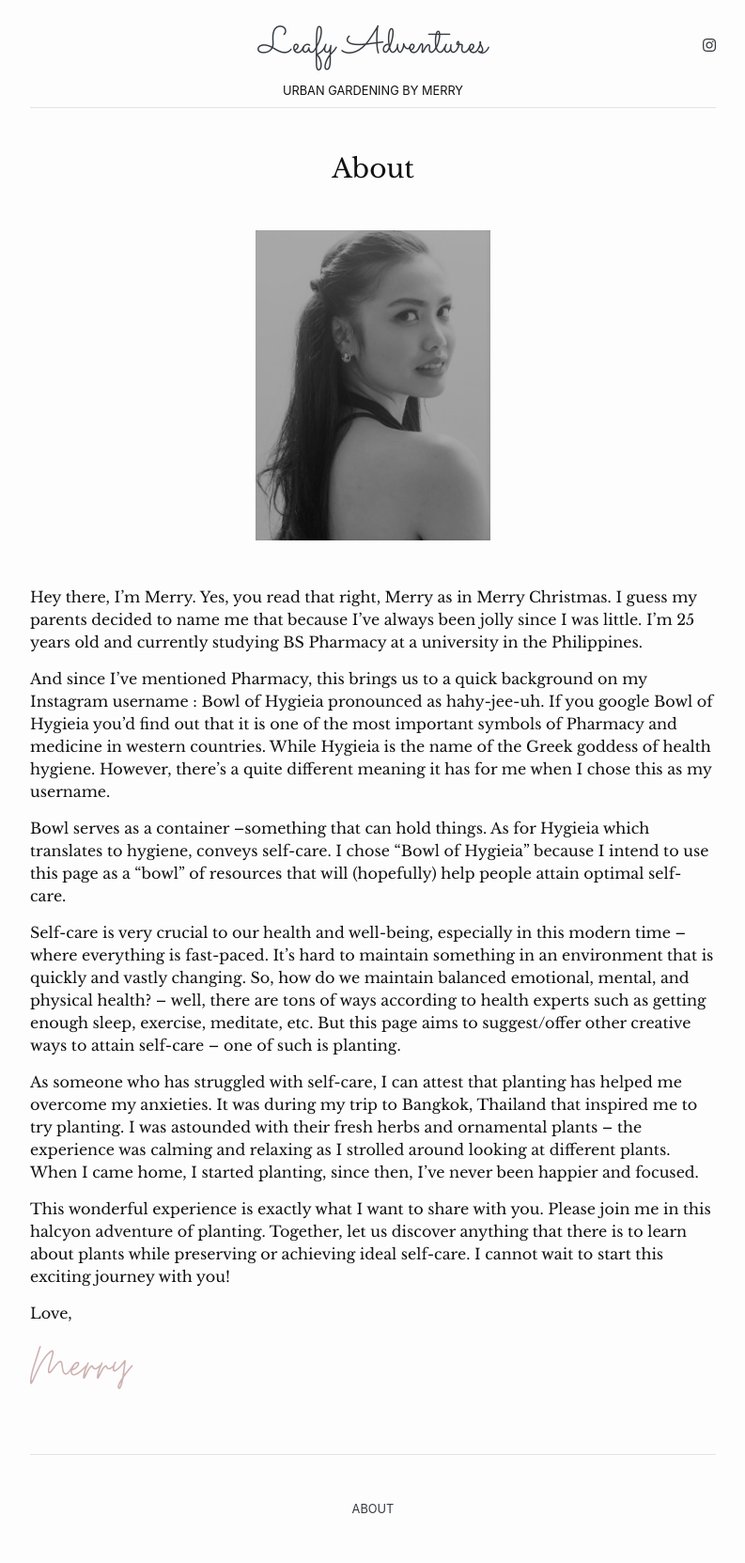
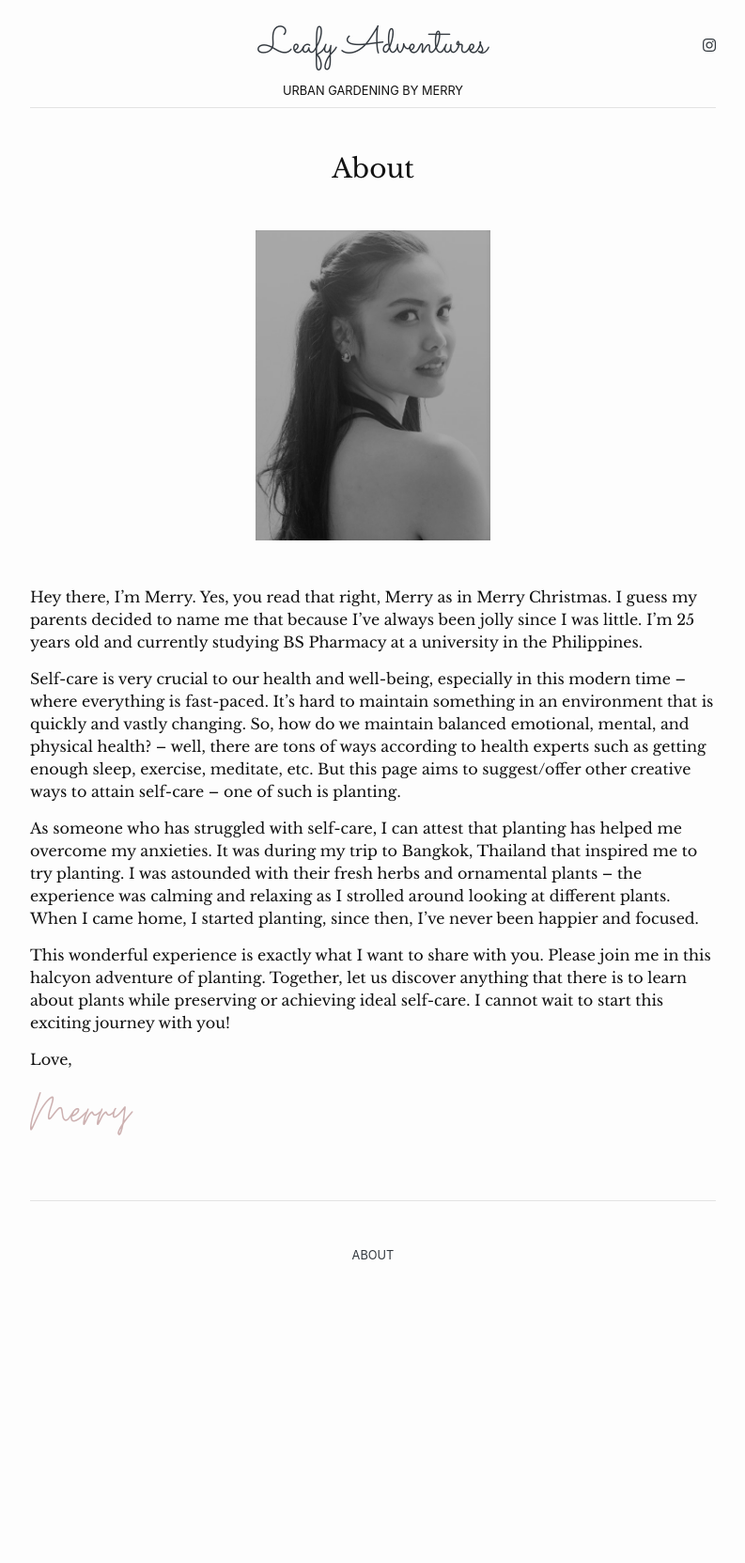
Before and after one commit to ToshiWasabi/Toshi, a Jekyll site: the page built from about.md, in a window 1280 px wide. Shown: the whole page at 94% size, without its empty margins (243-1036 px from the left). Built offline with Jekyll 4.4.1, drawn with Linux system fonts in a browser that asks for light colours; nearby versions of some CDN libraries; after the commit the page ends 1393 px from its top, so only the background shows below that.

Commit message:
Update about.md

```diff
--- a/about.md
+++ b/about.md
@@ -9,10 +9,6 @@ permalink: /about/
 
 Hey there, I’m Merry. Yes, you read that right, Merry as in Merry Christmas. I guess my parents decided to name me that because I’ve always been jolly since I was little. I’m 25 years old and currently studying BS Pharmacy at a university in the Philippines.
 
-And since I’ve mentioned Pharmacy, this brings us to a quick background on my Instagram username : Bowl of Hygieia pronounced as hahy-jee-uh. If you google Bowl of Hygieia you’d find out that it is one of the most important symbols of Pharmacy and medicine in western countries. While Hygieia is the name of the Greek goddess of health hygiene. However, there’s a quite different meaning it has for me when I chose this as my username.
-
-Bowl serves as a container –something that can hold things. As for Hygieia which translates to hygiene, conveys self-care. I chose “Bowl of Hygieia” because I intend to use this page as a “bowl” of resources that will (hopefully) help people attain optimal self-care.
-
 Self-care is very crucial to our health and well-being, especially in this modern time – where everything is fast-paced. It’s hard to maintain something in an environment that is quickly and vastly changing. So, how do we maintain balanced emotional, mental, and physical health? – well, there are tons of ways according to health experts such as getting enough sleep, exercise, meditate, etc. But this page aims to suggest/offer other creative ways to attain self-care – one of such is planting.
 
 As someone who has struggled with self-care, I can attest that planting has helped me overcome my anxieties. It was during my trip to Bangkok, Thailand that inspired me to try planting. I was astounded with their fresh herbs and ornamental plants – the experience was calming and relaxing as I strolled around looking at different plants. When I came home, I started planting, since then, I’ve never been happier and focused.
```
